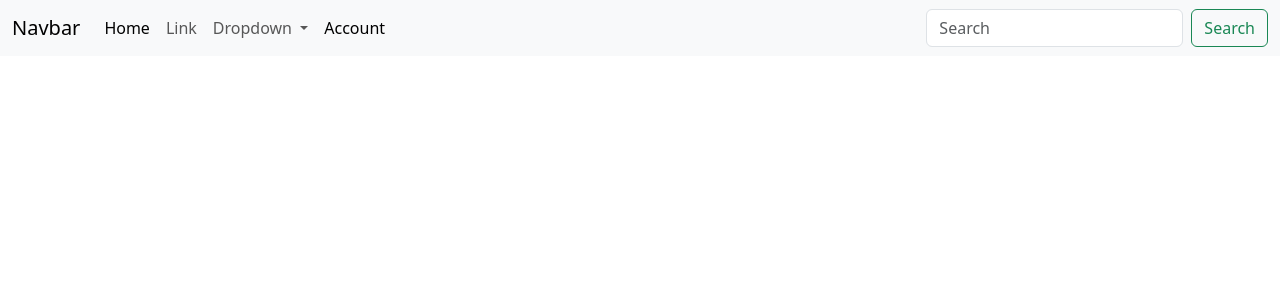
After one commit to Sugyk/nfs_mwsite, a Django app: template nfs/templates/base.html in a window 1280 px wide. The commit adds this page. Shown: the top 300 px of the page. Run offline with Django 4.2, Linux system fonts and the light colour scheme; the template is opened without the code that fills it, so the values that code supplies are empty.

Commit message:
html editing, template dirs fixes, succesed urls in login/out views

```diff
--- a/nfs/gallery/templates/gallery/login.html
+++ b/nfs/gallery/templates/gallery/login.html
@@ -7,6 +7,10 @@
     <title>Document</title>
 </head>
 <body>
-    {{ form.as_p }}
+    <form action="" method="post">
+        {% csrf_token %}
+        {{ form.as_p }}
+        <input type="submit" value="login">
+    </form>
 </body>
 </html>
--- a/nfs/gallery/views.py
+++ b/nfs/gallery/views.py
@@ -21,10 +21,11 @@
 
 
 class LogoutUser(LogoutView):
-    template_name = 'gallery/logout.html'
+    next_page = reverse_lazy('login')
 
 
 class LoginUser(LoginView):
     template_name = 'gallery/login.html'
     form_class = AuthenticationForm
-    success_url = reverse_lazy('car_list')
+    redirect_authenticated_user = True
+    next_page = reverse_lazy('car_list')
--- a/nfs/nfs/settings.py
+++ b/nfs/nfs/settings.py
@@ -56,7 +56,7 @@
 TEMPLATES = [
     {
         'BACKEND': 'django.template.backends.django.DjangoTemplates',
-        'DIRS': [],
+        'DIRS': ['templates'],
         'APP_DIRS': True,
         'OPTIONS': {
             'context_processors': [
@@ -121,7 +121,6 @@
 
 STATICFILES_DIRS = [
     BASE_DIR / "static",
-    'D:\Projects\ClearPicturesShop\webshop\static\main_static.css',
 ]
 
 # Default primary key field type
--- /dev/null
+++ b/nfs/templates/base.html
@@ -0,0 +1,16 @@
+<!DOCTYPE html>
+<html lang="en">
+<head>
+    <meta charset="UTF-8">
+    <meta http-equiv="X-UA-Compatible" content="IE=edge">
+    <meta name="viewport" content="width=device-width, initial-scale=1.0">
+    <link href="https://cdn.jsdelivr.net/npm/bootstrap@5.3.0-alpha1/dist/css/bootstrap.min.css" rel="stylesheet" integrity="sha384-GLhlTQ8iRABdZLl6O3oVMWSktQOp6b7In1Zl3/Jr59b6EGGoI1aFkw7cmDA6j6gD" crossorigin="anonymous">
+    <title>{% block title %}Cars{% endblock%}</title>
+    <script src="https://cdn.jsdelivr.net/npm/@popperjs/core@2.11.6/dist/umd/popper.min.js" integrity="sha384-oBqDVmMz9ATKxIep9tiCxS/Z9fNfEXiDAYTujMAeBAsjFuCZSmKbSSUnQlmh/jp3" crossorigin="anonymous"></script>
+    <script src="https://cdn.jsdelivr.net/npm/bootstrap@5.3.0-alpha1/dist/js/bootstrap.min.js" integrity="sha384-mQ93GR66B00ZXjt0YO5KlohRA5SY2XofN4zfuZxLkoj1gXtW8ANNCe9d5Y3eG5eD" crossorigin="anonymous"></script>
+</head>
+<body>
+    {% include 'inc/_nav.html' %}
+    {% block content %}{% endblock %}
+</body>
+</html>
--- /dev/null
+++ b/nfs/templates/inc/_nav.html
@@ -0,0 +1,36 @@
+<nav class="navbar navbar-expand-lg bg-body-tertiary">
+    <div class="container-fluid">
+      <a class="navbar-brand" href="#">Navbar</a>
+      <button class="navbar-toggler" type="button" data-bs-toggle="collapse" data-bs-target="#navbarSupportedContent" aria-controls="navbarSupportedContent" aria-expanded="false" aria-label="Toggle navigation">
+        <span class="navbar-toggler-icon"></span>
+      </button>
+      <div class="collapse navbar-collapse" id="navbarSupportedContent">
+        <ul class="navbar-nav me-auto mb-2 mb-lg-0">
+          <li class="nav-item">
+            <a class="nav-link active" aria-current="page" href="{% url 'car_list' %}">Home</a>
+          </li>
+          <li class="nav-item">
+            <a class="nav-link" href="#">Link</a>
+          </li>
+          <li class="nav-item dropdown">
+            <a class="nav-link dropdown-toggle" href="#" role="button" data-bs-toggle="dropdown" aria-expanded="false">
+              Dropdown
+            </a>
+            <ul class="dropdown-menu">
+              <li><a class="dropdown-item" href="#">Action</a></li>
+              <li><a class="dropdown-item" href="#">Another action</a></li>
+              <li><hr class="dropdown-divider"></li>
+              <li><a class="dropdown-item" href="#">Something else here</a></li>
+            </ul>
+          </li>
+          <li class="nav-item">
+            <a class="nav-link active" aria-current="page" href="{% url 'car_list' %}">Account</a>
+          </li>
+        </ul>
+        <form class="d-flex" role="search">
+          <input class="form-control me-2" type="search" placeholder="Search" aria-label="Search">
+          <button class="btn btn-outline-success" type="submit">Search</button>
+        </form>
+      </div>
+    </div>
+  </nav>
```
Also changed, not shown: nfs/gallery/templates/gallery/car_list.html (+22 -13 lines), nfs/gallery/templates/gallery/logout.html (deleted, +0 -12 lines), nfs/db.sqlite3.
